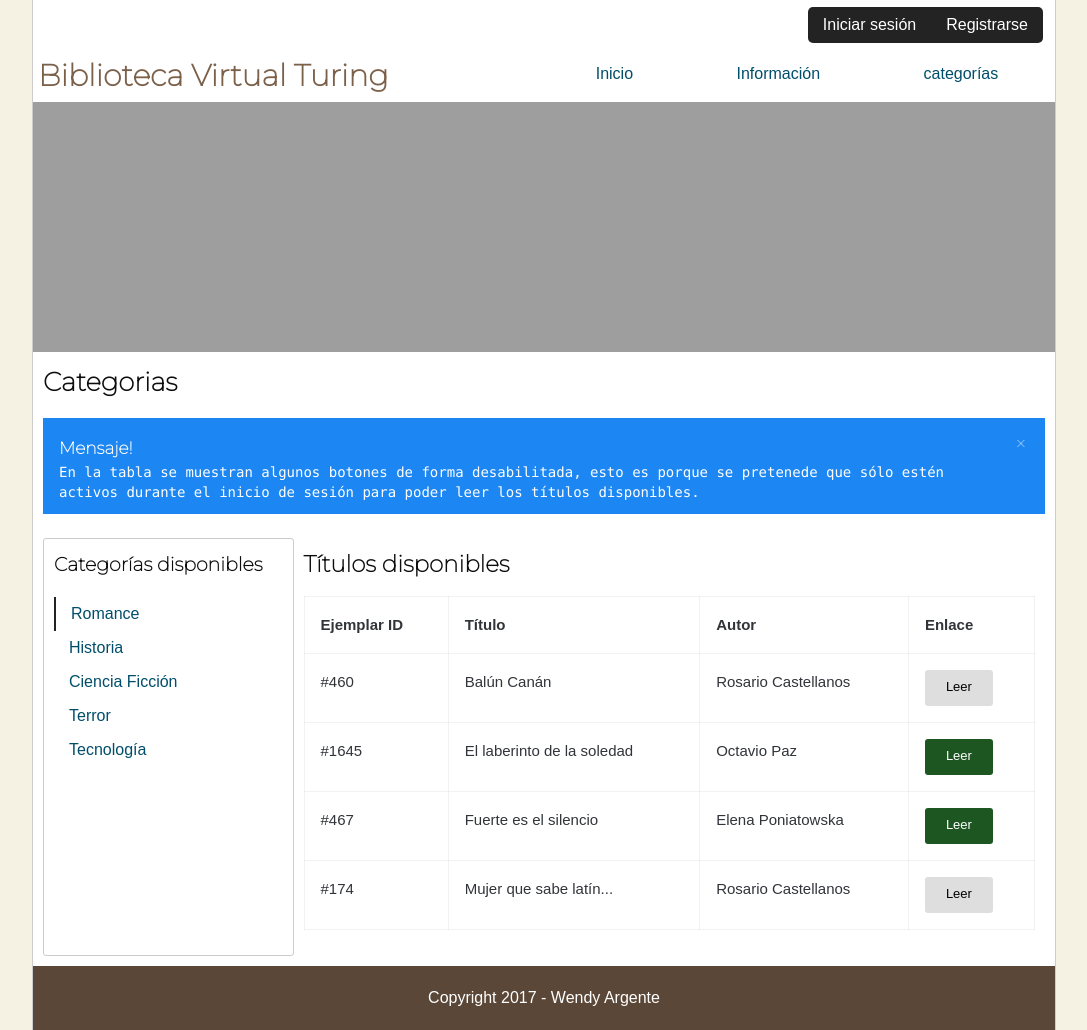
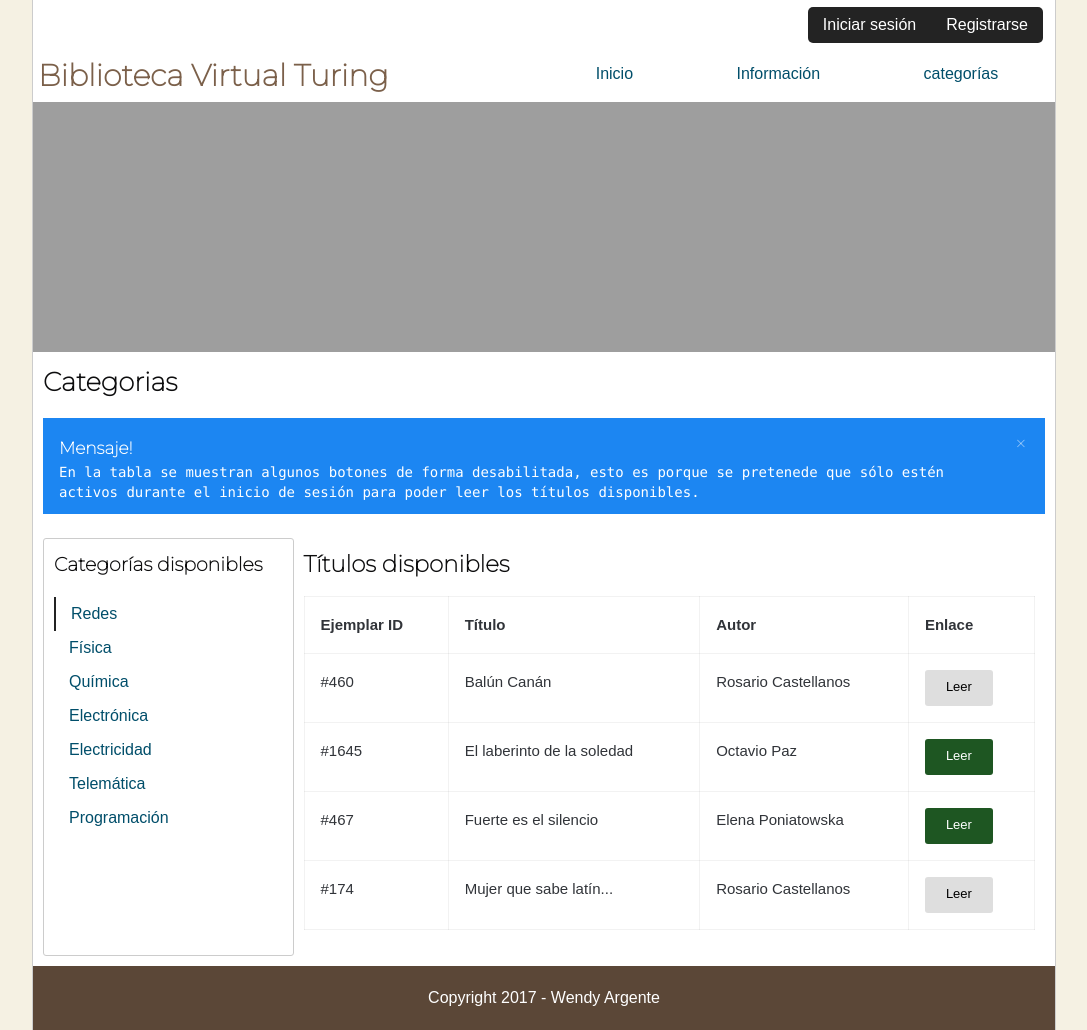
Before and after one commit to wendyar/turing, a Jekyll site: the page built from categorias.html, in a window 1280 px wide. Shown: the whole page, without its empty margins (96-1183 px from the left). Built offline with Jekyll 4.4.1, drawn with Linux system fonts in a browser that asks for light colours.

Commit message:
Actualización...

```diff
--- a/assets/css/form-inicio.sass
+++ b/assets/css/form-inicio.sass
@@ -44,9 +44,9 @@ body
   .titulo
     color: white
 
-  label, .desc
+  label, .desc, .req
     color: #fff
   .btn-success
-    background: lighten($success, 15)
+    background: lighten($success, 10)
     &:hover
       background: lighten($success, 20)
--- a/categorias.html
+++ b/categorias.html
@@ -25,13 +25,15 @@ title: Categorías
       <ul>
         <li class="lista-activo">
           <a class="menu__item" href="#">
-            Romance
+            Redes
           </a>
         </li>
-        <li><a class="menu__item" href="#">Historia</a></li>
-        <li><a class="menu__item" href="#">Ciencia Ficción</a></li>
-        <li><a class="menu__item" href="#">Terror</a></li>
-        <li><a class="menu__item" href="#">Tecnología</a></li>
+        <li><a class="menu__item" href="#">Física</a></li>
+        <li><a class="menu__item" href="#">Química</a></li>
+        <li><a class="menu__item" href="#">Electrónica</a></li>
+        <li><a class="menu__item" href="#">Electricidad</a></li>
+        <li><a class="menu__item" href="#">Telemática</a></li>
+        <li><a class="menu__item" href="#">Programación</a></li>
       </ul>
     </aside>
 
```
